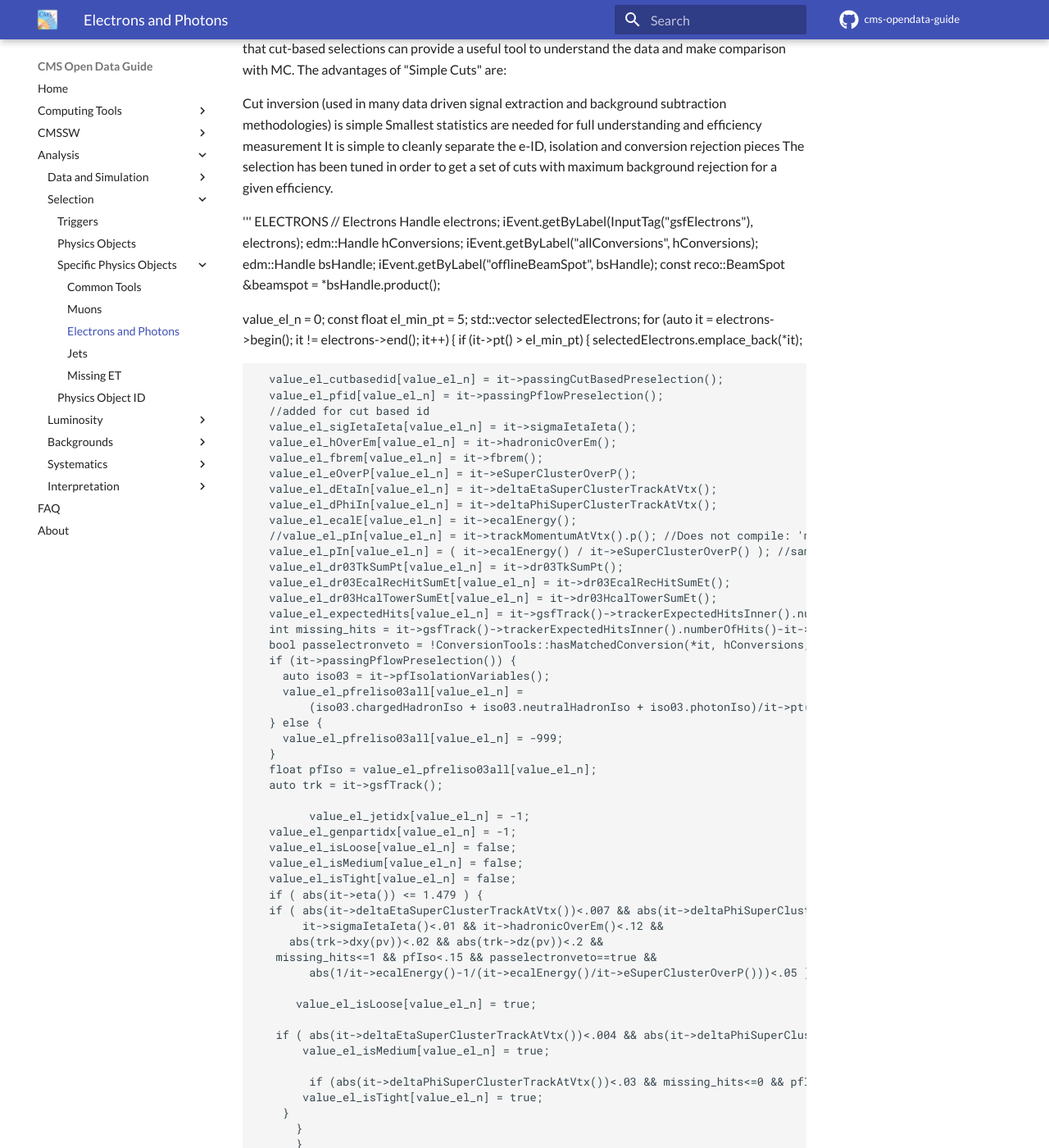
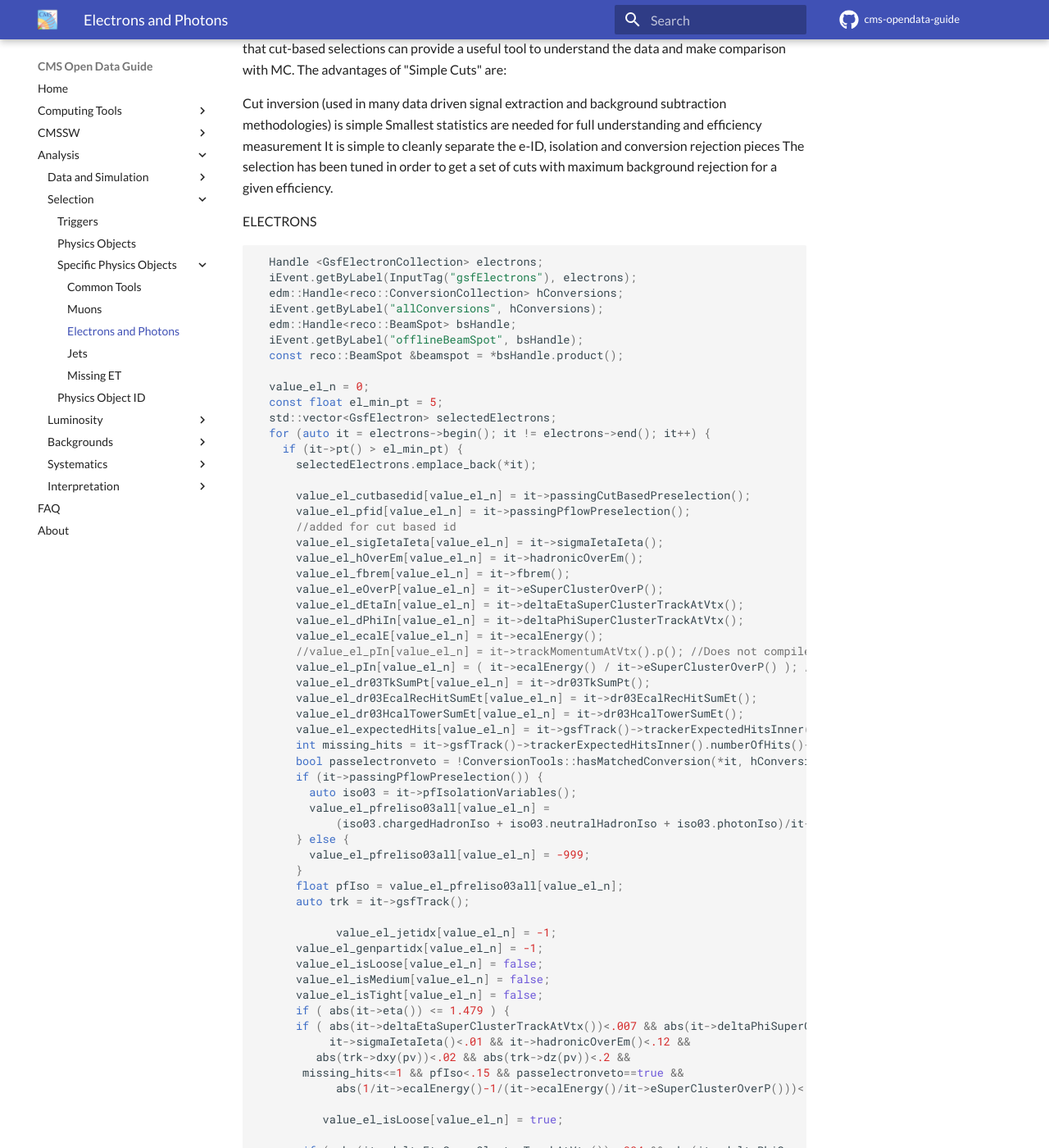
Before and after one commit to cernopendata/cms-opendata-guide, an MkDocs documentation site: the page built from docs/analysis/selection/objects/egamma.md, in a window 1280 px wide and 1400 px high, scrolled down 493 px. Shown: the whole window at 82% size. Built offline with MkDocs 1.6.1 and Material for MkDocs 9.7.7, drawn with Linux system fonts in a browser that asks for light colours; comment, search, counter and statistics services are not loaded; some of the changed text lies outside the part shown.

Commit message:
added language for fenced code blocks, fixed formatting

````diff
--- a/docs/analysis/selection/objects/egamma.md
+++ b/docs/analysis/selection/objects/egamma.md
@@ -14,10 +14,11 @@ Smallest statistics are needed for full understanding and efficiency measurement
 It is simple to cleanly separate the e-ID, isolation and conversion rejection pieces
 The selection has been tuned in order to get a set of cuts with maximum background rejection for a given efficiency.
 
-'''
 ELECTRONS
- // Electrons
-  Handle<GsfElectronCollection> electrons;
+
+``` cpp
+
+  Handle <GsfElectronCollection> electrons;
   iEvent.getByLabel(InputTag("gsfElectrons"), electrons);
   edm::Handle<reco::ConversionCollection> hConversions;
   iEvent.getByLabel("allConversions", hConversions);
@@ -105,8 +106,11 @@ ELECTRONS
     }
   }
 
+```
+
 PHOTONS
-  // Photons
+
+``` cpp
   Handle<PhotonCollection> photons;
   iEvent.getByLabel(InputTag("photons"), photons);
   Handle<double> rhoHandle;
@@ -209,4 +213,5 @@ double corrPFPhIso = max(it->photonIso() - rhoIso* Ph_AEff, 0.);
       value_ph_n++;
     }
   }
-'''
+
+```
````
